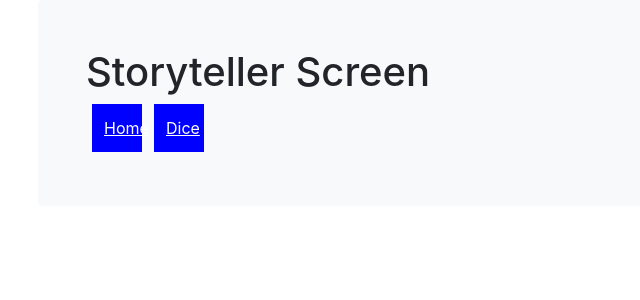
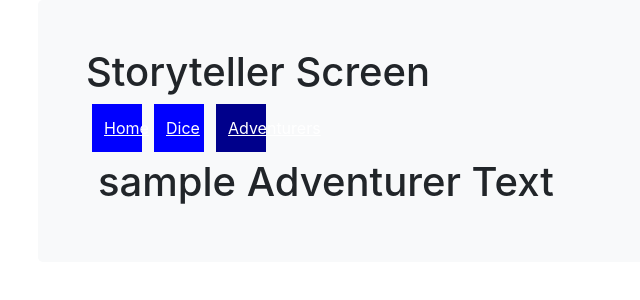
Before and after one commit to CDiercksen/storyteller-screen, a React (Create React App) app: page /adventurers in a window 1280 px wide. Shown: the top 300 px of the page, without its empty margins (32-672 px from the left). Built offline with nearby package versions, Linux system fonts and the light colour scheme.

Commit message:
created Adventurers component; added to NavBar

```diff
--- /dev/null
+++ b/src/components/Adventurers.js
@@ -0,0 +1,15 @@
+import React from "react";
+import { Container } from "react-bootstrap";
+
+function Adventurers() {
+ return (
+    <div>
+        <Container>
+            <h1>sample Adventurer Text</h1>
+        </Container>
+
+ </div>
+ )
+}
+
+export default Adventurers;
--- a/src/components/App.js
+++ b/src/components/App.js
@@ -3,6 +3,7 @@ import { Container } from "react-bootstrap";
 import { Route, Switch } from "react-router-dom";
 import Dice from "./Dice"
 import NavBar from "./NavBar";
+import Adventurers from "./Adventurers";
 
 
 
@@ -17,6 +18,11 @@ function App() {
           <Dice />
         </Route>
       </Switch>
+      <Switch>
+        <Route exact path="/adventurers">
+          <Adventurers />
+        </Route>
+      </Switch>
     </Container>
     </div>
   );
--- a/src/components/NavBar.js
+++ b/src/components/NavBar.js
@@ -35,6 +35,16 @@ const linkStyles = {
           >
             Dice
           </NavLink>
+          <NavLink
+          to="/adventurers"
+          exact
+          style={linkStyles}
+          activeStyle={{
+            background:"darkblue",
+          }}
+          >
+            Adventurers
+          </NavLink>
           </div>
       )
   }
```
